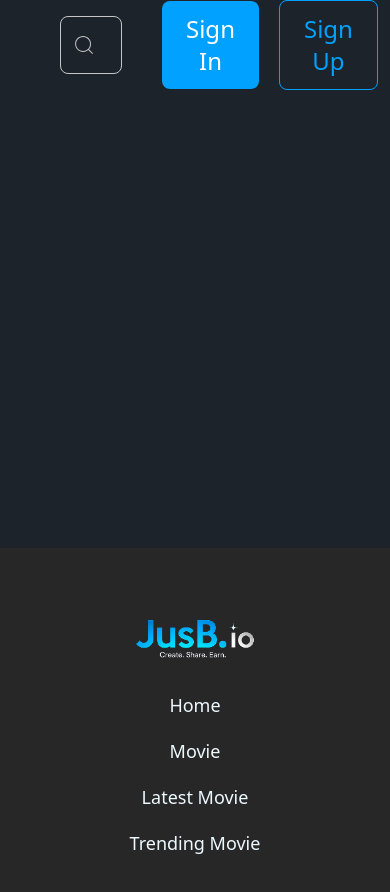
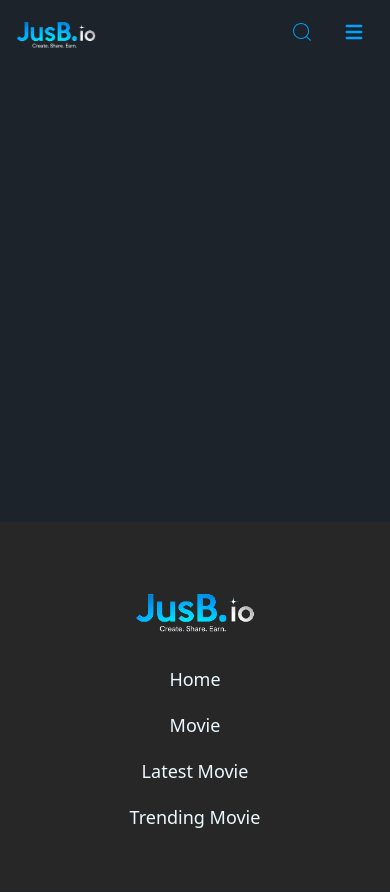
Before and after one commit to FaisalHasanEmon/stream_lab, a React (Vite) app: page / in a window 390 px wide. Shown: the top 892 px of the page. Built offline with nearby package versions, Linux system fonts and the light colour scheme.

Commit message:
Navbar responsiveness updated

```diff
--- a/src/components/shared/Navbar/NavBar.jsx
+++ b/src/components/shared/Navbar/NavBar.jsx
@@ -1,40 +1,106 @@
-import React from "react";
+import React, { useState } from "react";
 import { CiSearch } from "react-icons/ci";
+import { HiMenu, HiX } from "react-icons/hi";
 import { Link } from "react-router-dom";
 
 const NavBar = () => {
+  const [isMobileMenuOpen, setIsMobileMenuOpen] = useState(false);
+  const [isSearchOpen, setIsSearchOpen] = useState(false);
+
+  const toggleMobileMenu = () => {
+    setIsMobileMenuOpen(!isMobileMenuOpen);
+  };
+
+  const toggleSearch = () => {
+    setIsSearchOpen(!isSearchOpen);
+  };
+
   return (
-    <div className="container  mx-auto">
-      <div className="flex justify-between items-center gap-10 px-5 ">
-        {/* Logo Border */}
-        <figure className="">
-          <img src="/Logo/Logo.png" alt="Logo" />
+    <div className="container mx-auto ">
+      <div className="flex justify-between items-center gap-2 px-4 py-3 lg:px-5">
+        {/* Logo */}
+        <figure className="w-[80px] sm:w-[100px] lg:w-[120px] flex-shrink-0">
+          <img src="/Logo/Logo.png" alt="Logo" className="w-full h-auto" />
         </figure>
-        {/* Search Border */}
-        <div className="grow-1 relative flex justify-center items-center ">
+
+        {/* Desktop Search - Hidden on mobile/tablet */}
+        <div className="relative  hidden lg:flex justify-center items-center w-5/12 xl:w-4/12">
           <input
             type="text"
             placeholder="Search Films"
-            name=""
-            id=""
-            className="border border-[#C6C6C6] rounded-[8px] w-full pl-12 pr-3 py-4 placeholder:text-[#C6C6C6] placeholder:text-5 "
+            className="border  border-[#C6C6C6] rounded-[8px] w-full pl-10 pr-3 py-3 placeholder:text-[#C6C6C6] placeholder:text-sm focus:outline-none focus:ring-2 focus:ring-[#00A1FF] focus:border-transparent"
           />
-          <CiSearch className="text-[#C6C6C6] absolute left-3" size={24} />
+          <CiSearch className="text-[#C6C6C6] absolute left-3" size={20} />
         </div>
-        {/* Auth Border */}
-        <div className="flex justify-center items-center gap-5 ">
+
+        {/* Desktop Auth Buttons - Hidden on mobile */}
+        <div className="hidden lg:flex justify-center items-center gap-3 xl:gap-5">
           <Link>
-            <button className="text-2xl font-normal px-6 py-3 rounded-[8px] text-white bg-[#00A1FF]">
+            <button className="text-sm xl:text-lg font-normal px-3 xl:px-4 py-2 rounded-[8px] text-white bg-[#00A1FF] hover:bg-[#0086D9] transition-colors">
               Sign In
             </button>
           </Link>
           <Link>
-            <button className="text-2xl font-normal px-6 py-3 rounded-[8px] border-1 border-[#00A1FF] text-[#00A1FF] bg-transparent">
+            <button className="text-sm xl:text-lg font-normal px-3 xl:px-4 py-2 rounded-[8px] border border-[#00A1FF] text-[#00A1FF] bg-transparent hover:bg-[#00A1FF] hover:text-white transition-colors">
               Sign Up
             </button>
           </Link>
         </div>
+
+        {/* Mobile/Tablet Actions */}
+        <div className="flex items-center gap-3 lg:hidden">
+          {/* Search Icon for Mobile/Tablet */}
+          <button
+            onClick={toggleSearch}
+            className="p-2 text-[#00A1FF] hover:bg-gray-100 rounded-full transition-colors"
+          >
+            <CiSearch size={24} />
+          </button>
+
+          {/* Mobile Menu Button */}
+          <button
+            onClick={toggleMobileMenu}
+            className="p-2 text-[#00A1FF] hover:bg-gray-100 rounded-full transition-colors"
+          >
+            {isMobileMenuOpen ? <HiX size={24} /> : <HiMenu size={24} />}
+          </button>
+        </div>
       </div>
+
+      {/* Mobile/Tablet Search Bar - Shows when search is toggled */}
+      {isSearchOpen && (
+        <div className="lg:hidden px-4 pb-3">
+          <div className="relative">
+            <input
+              type="text"
+              placeholder="Search Films"
+              className="border border-[#C6C6C6] rounded-[8px] w-full pl-10 pr-3 py-3 placeholder:text-[#C6C6C6] placeholder:text-sm focus:outline-none focus:ring-2 focus:ring-[#00A1FF] focus:border-transparent"
+            />
+            <CiSearch
+              className="text-[#C6C6C6] absolute left-3 top-1/2 transform -translate-y-1/2"
+              size={20}
+            />
+          </div>
+        </div>
+      )}
+
+      {/* Mobile Menu - Shows when menu is toggled */}
+      {isMobileMenuOpen && (
+        <div className="lg:hidden absolute border border-[#00A1FF] bg-[#00A1FF]/10 backdrop-blur-3xl rounded-[8px] w-8/12 px-4 py-4 transform translate-x-[40%] ">
+          <div className="flex flex-col gap-3">
+            <Link>
+              <button className="w-full text-base font-normal px-4 py-3 rounded-[8px] text-white bg-[#00A1FF] hover:bg-[#0086D9] transition-colors">
+                Sign In
+              </button>
+            </Link>
+            <Link>
+              <button className="w-full text-base font-normal px-4 py-3 rounded-[8px] border border-[#00A1FF] text-[#00A1FF] bg-transparent hover:bg-[#00A1FF] hover:text-white transition-colors">
+                Sign Up
+              </button>
+            </Link>
+          </div>
+        </div>
+      )}
     </div>
   );
 };
```
